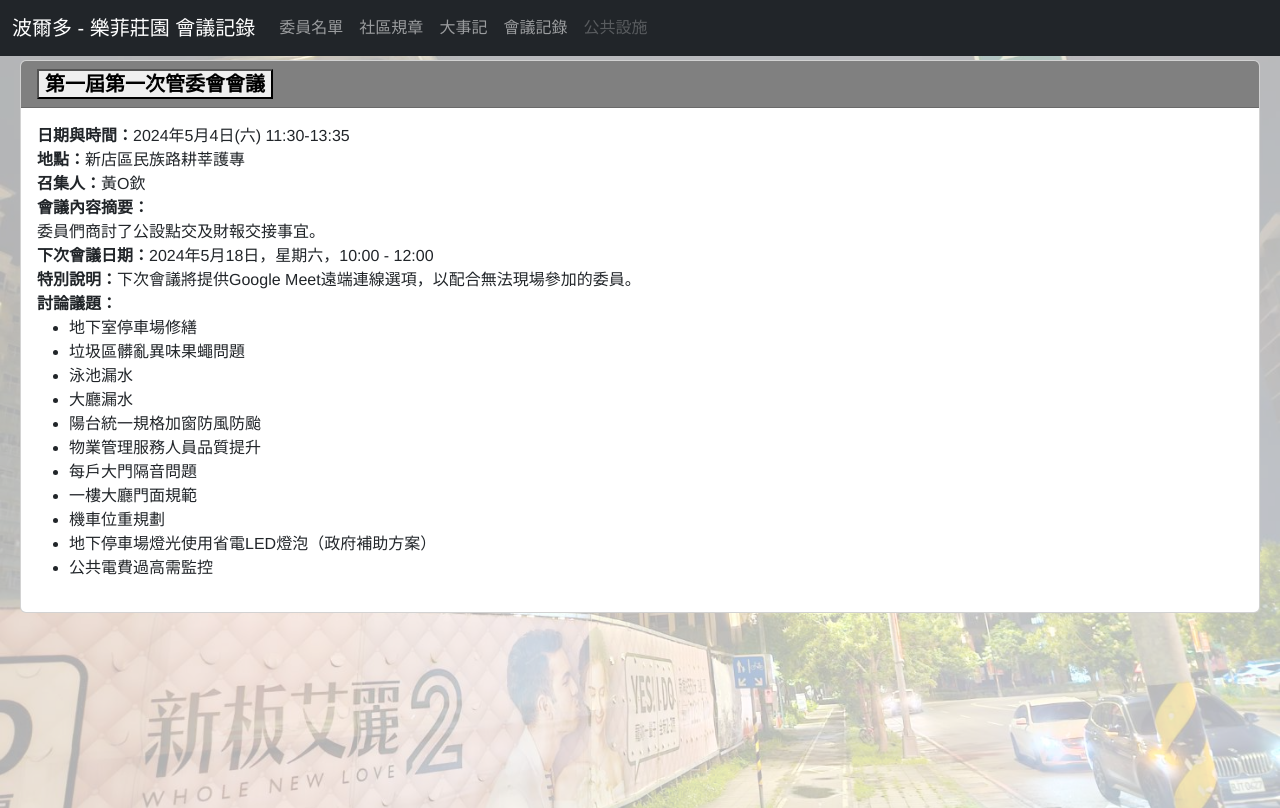
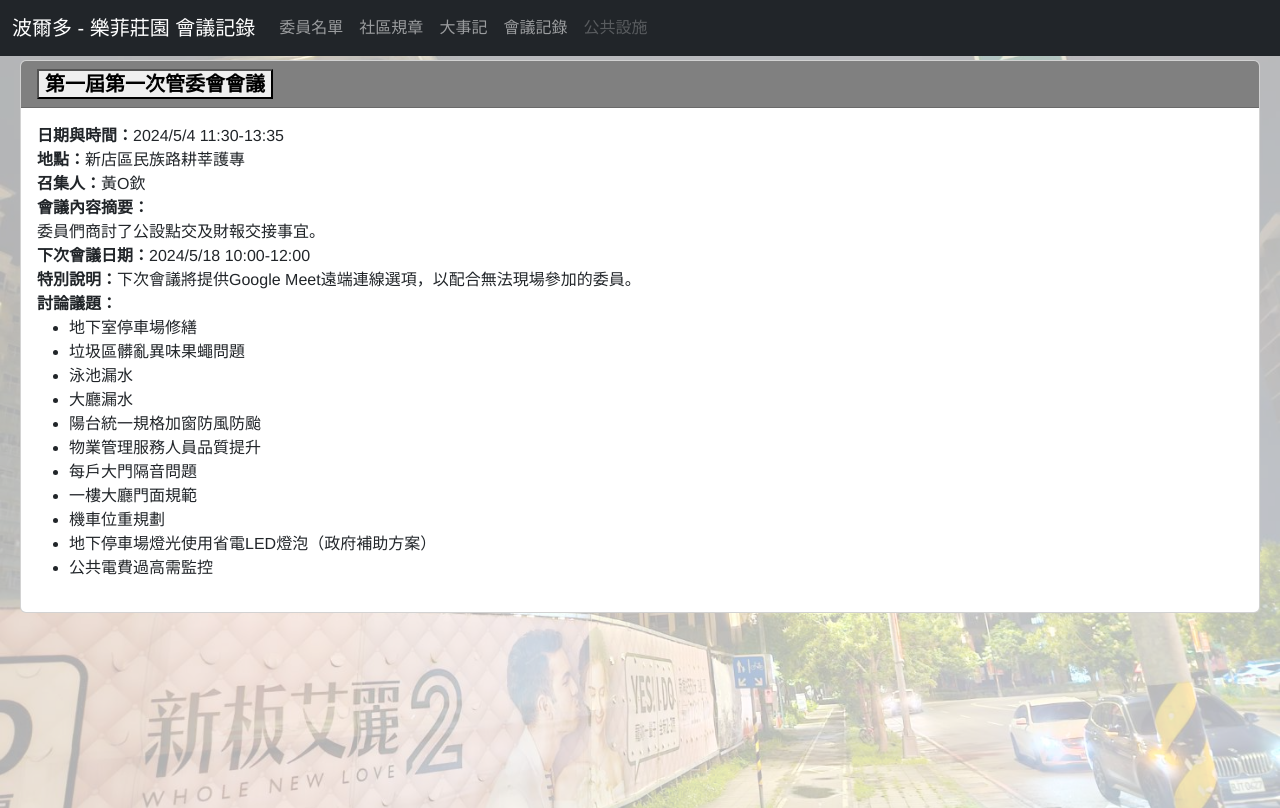
Before and after one commit to joechiboo/bordeaux-ii, a Vue app: page /records in a window 1280 px wide. Built offline with nearby package versions, Linux system fonts and the light colour scheme.

Commit message:
簡化一下日期格式

```diff
--- a/src/components/MeetingMinutes.vue
+++ b/src/components/MeetingMinutes.vue
@@ -45,11 +45,11 @@
 					{
 						title: '第一屆第一次管委會會議',
 						location: '新店區民族路耕莘護專',
-						datetime: '2024年5月4日(六) 11:30-13:35',
+						datetime: '2024/5/4 11:30-13:35',
 						convener: '黃O欽',
 						content: '委員們商討了公設點交及財報交接事宜。',
 						nextMeeting: {
-							date: '2024年5月18日，星期六，10:00 - 12:00',
+							date: '2024/5/18 10:00-12:00',
 							specialNote: '下次會議將提供Google Meet遠端連線選項，以配合無法現場參加的委員。',
 						},
 						issues: [
```
